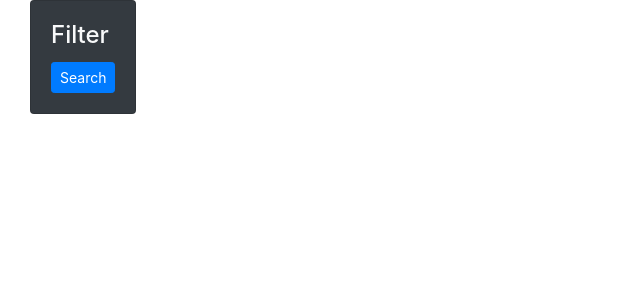
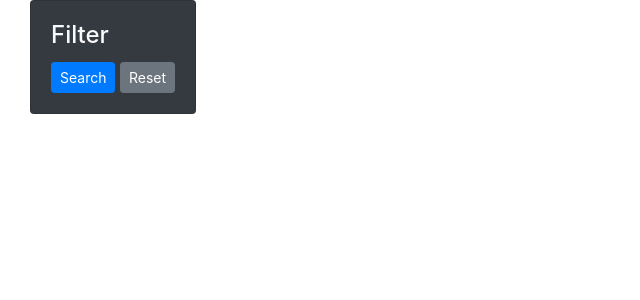
Before and after one commit to elandt/raid, a Django app: template raid/champion_helper/templates/champion_helper/index.html in a window 1280 px wide. Shown: the part 56-356 px from the top of the page, without its empty margins (0-640 px from the left). Run offline with Django 3.2, Linux system fonts and the light colour scheme; the template is opened without the code that fills it: values that come from a table or form of the project are taken from there, others are empty; tables that the repository leaves empty hold one stand-in row (values such as "Sample post"); parts of the project's set-up code (start-up, migrations or seed data) failed here and were passed over; some libraries are stand-ins or nearby versions.

Commit message:
Add reset button to clear form input on demand.

```diff
--- a/raid/champion_helper/templates/champion_helper/index.html
+++ b/raid/champion_helper/templates/champion_helper/index.html
@@ -38,6 +38,7 @@
                             {% endblock %}
                         </div>
                         <button class="btn btn-primary btn-sm" type="submit">Search</button>
+                        <button class="btn btn-secondary btn-sm pull-right" type="reset">Reset</button>
                     </div>
                 </div>
             </form>
```
